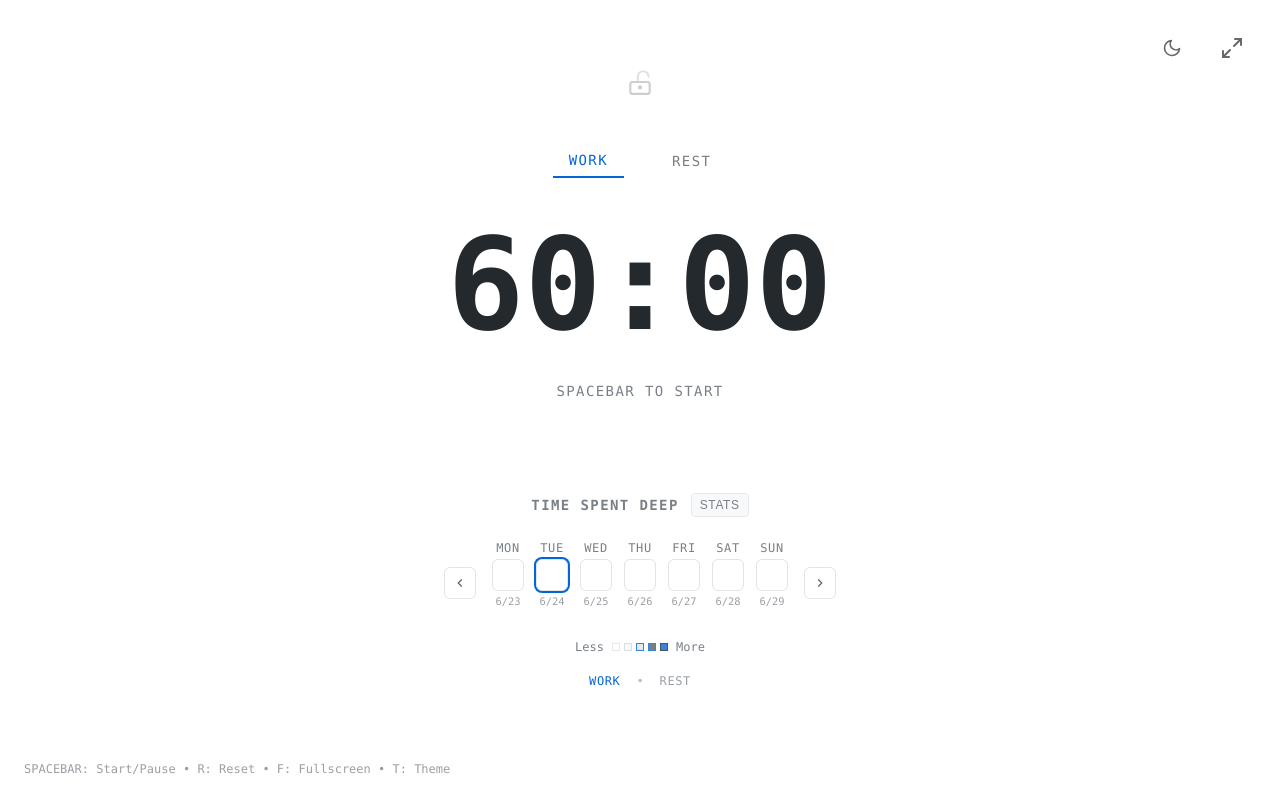
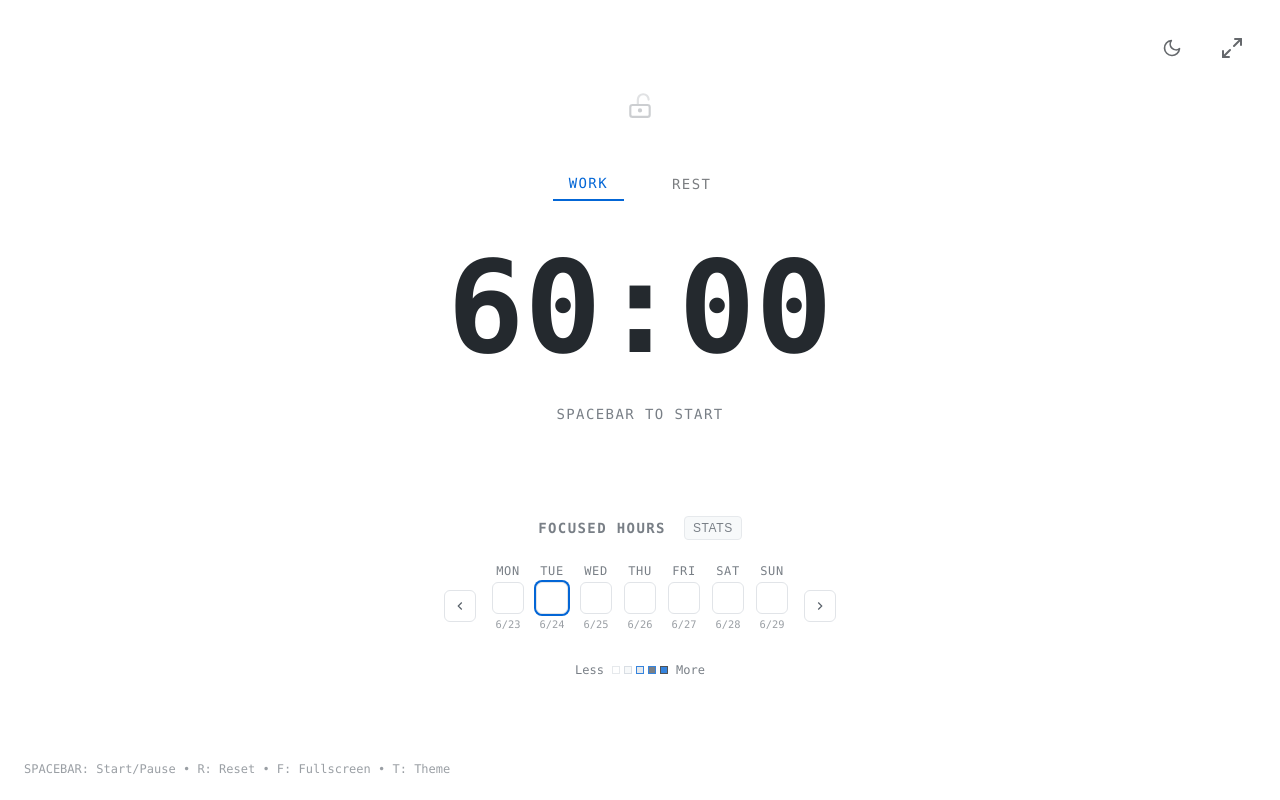
Before and after one commit to btc-chi/btc-locked, a React (Create React App) app: page / in a window 1280 px wide. Built offline with nearby package versions, Linux system fonts and the light colour scheme; the HTML template or start-up script is replaced by a standard one.

Commit message:
fixed focused hours and removed work/rest toggle

```diff
--- a/src/components/HeatmapGrid.jsx
+++ b/src/components/HeatmapGrid.jsx
@@ -4,13 +4,12 @@ import { getWeekDates, getDateKey, getDailyHeatmapColor, formatHours, getDayAbbr
 import DailyStats from './DailyStats';
 
 export default function HeatmapGrid() {
-  const { workTimeHistory, restTimeHistory } = useTimer();
-  const [viewMode, setViewMode] = useState('work'); // 'work' or 'rest'
+  const { workTimeHistory } = useTimer();
   const [weekOffset, setWeekOffset] = useState(0); // 0 = current week, -1 = last week, 1 = next week
   const weekDates = getWeekDates(weekOffset);
 
-  // Choose which history to display
-  const currentHistory = viewMode === 'work' ? workTimeHistory : restTimeHistory;
+  // Only track work time for "locked" sessions
+  const currentHistory = workTimeHistory;
 
   // Navigation functions
   const goToPreviousWeek = () => setWeekOffset(prev => prev - 1);
@@ -29,7 +28,7 @@ export default function HeatmapGrid() {
   return (
     <div className="heatmap-container">
       <h3 className="heatmap-title">
-        TIME SPENT DEEP
+        FOCUSED HOURS
         <DailyStats />
       </h3>
 
@@ -74,7 +73,7 @@ export default function HeatmapGrid() {
                 <div className="day-label">{dayAbbrev}</div>
                 <div
                   className={`weekly-heatmap-cell ${colorClass} ${isToday ? 'today' : ''}`}
-                  title={`${date.toLocaleDateString()}: ${formatHours(totalMinutes)} ${viewMode} time`}
+                  title={`${date.toLocaleDateString()}: ${formatHours(totalMinutes)} locked time`}
                 />
                 <div className="day-date">{date.getMonth() + 1}/{date.getDate()}</div>
                 <div className="day-time">{totalMinutes > 0 ? formatHours(totalMinutes) : ''}</div>
@@ -106,23 +105,6 @@ export default function HeatmapGrid() {
         </div>
         <span>More</span>
       </div>
-
-      {/* Toggle between work and rest - moved below legend */}
-      <div className="heatmap-toggle-subtle">
-        <button
-          onClick={() => setViewMode('work')}
-          className={`heatmap-toggle-btn-subtle ${viewMode === 'work' ? 'active' : 'inactive'}`}
-        >
-          WORK
-        </button>
-        <span className="toggle-separator">•</span>
-        <button
-          onClick={() => setViewMode('rest')}
-          className={`heatmap-toggle-btn-subtle ${viewMode === 'rest' ? 'active' : 'inactive'}`}
-        >
-          REST
-        </button>
-      </div>
     </div>
   );
 }
--- a/src/components/TimerDisplay.jsx
+++ b/src/components/TimerDisplay.jsx
@@ -61,7 +61,7 @@ export default function TimerDisplay() {
       {/* Status label for fullscreen mode */}
       {isFullscreen && !isEditing && (
         <div className="timer-status-label">
-          {mode === 'work' ? 'LOCKED-IN FOR' : 'RESTING FOR'}
+          {mode === 'work' ? 'LOCKED-IN' : 'RESTING'}
         </div>
       )}
 
--- a/src/index.css
+++ b/src/index.css
@@ -596,7 +596,14 @@ html, body {
   display: flex;
   align-items: center;
   justify-content: center;
+  gap: 6px;
   transition: all 0.3s ease;
+}
+
+.locked-icon {
+  color: var(--text-secondary);
+  opacity: 0.8;
+  margin-top: 1px; /* Slight adjustment for better visual alignment */
 }
 
 /* Week Navigation */
@@ -667,86 +674,9 @@ html, body {
   color: var(--bg-primary);
 }
 
-.heatmap-toggle {
-  display: flex;
-  gap: 8px;
-  background: var(--bg-secondary);
-  border: 1px solid var(--border-primary);
-  border-radius: 6px;
-  padding: 4px;
-}
 
-.heatmap-toggle-btn {
-  padding: 6px 12px;
-  font-family: inherit;
-  font-size: 0.75rem;
-  text-transform: uppercase;
-  letter-spacing: 0.1em;
-  cursor: pointer;
-  transition: all 0.3s ease;
-  background: none;
-  border: none;
-  border-radius: 4px;
-  font-weight: 500;
-}
 
-.heatmap-toggle-btn.active {
-  color: var(--bg-primary);
-  background: var(--text-accent);
-}
 
-.heatmap-toggle-btn.inactive {
-  color: var(--text-secondary);
-  opacity: 0.7;
-}
-
-.heatmap-toggle-btn.inactive:hover {
-  opacity: 1;
-  color: var(--text-primary);
-}
-
-/* Subtle toggle for work/rest under the grid */
-.heatmap-toggle-subtle {
-  display: flex;
-  align-items: center;
-  justify-content: center;
-  gap: 8px;
-  margin: 16px 0 8px 0;
-}
-
-.heatmap-toggle-btn-subtle {
-  padding: 4px 8px;
-  font-family: inherit;
-  font-size: 0.75rem;
-  letter-spacing: 0.05em;
-  cursor: pointer;
-  transition: all 0.3s ease;
-  background: none;
-  border: none;
-  border-radius: 4px;
-  font-weight: 400;
-}
-
-.heatmap-toggle-btn-subtle.active {
-  color: var(--text-accent);
-  font-weight: 500;
-}
-
-.heatmap-toggle-btn-subtle.inactive {
-  color: var(--text-secondary);
-  opacity: 0.6;
-}
-
-.heatmap-toggle-btn-subtle.inactive:hover {
-  opacity: 1;
-  color: var(--text-primary);
-}
-
-.toggle-separator {
-  color: var(--text-secondary);
-  opacity: 0.4;
-  font-size: 0.75rem;
-}
 
 .weekly-heatmap-grid {
   display: flex;
```
